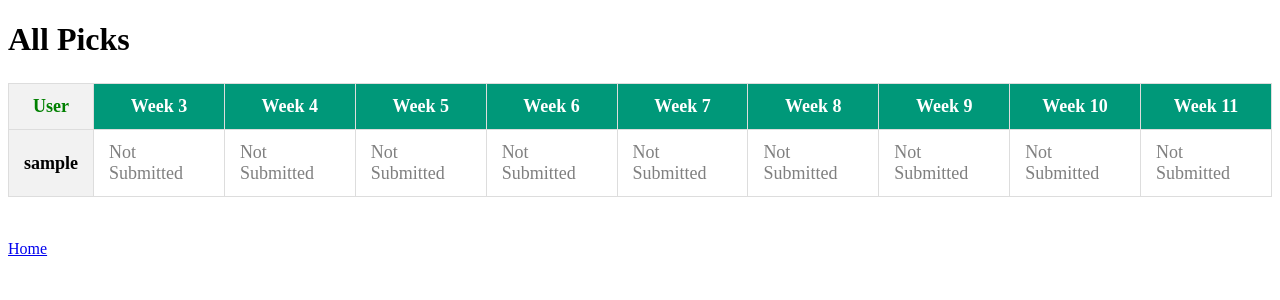
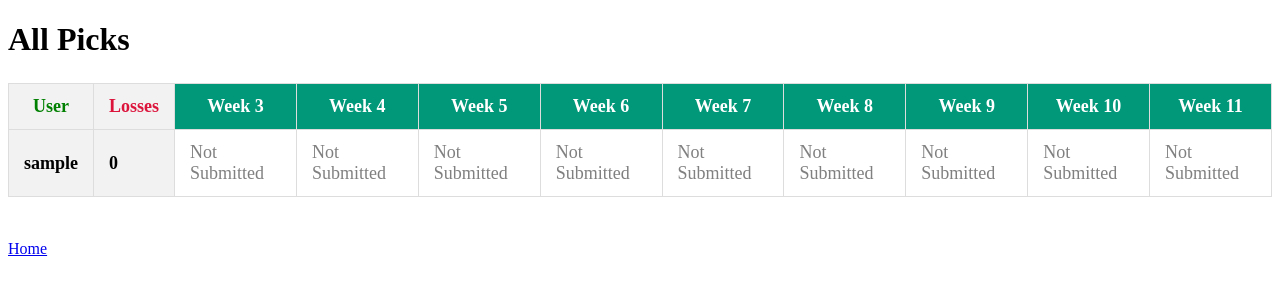
Before and after one commit to gmichnikov/nfl-survivor, a Flask app: page /view_picks in a window 1280 px wide. Shown: the top 300 px of the page. Run offline with Flask 3, Linux system fonts and the light colour scheme; the visitor is signed in with stand-in values (Sample User, id 1); data comes from the database, SQL or seed files in the repository; data that the repository does not hold is empty.

Commit message:
Add losses column to picks

```diff
--- a/app/routes.py
+++ b/app/routes.py
@@ -200,6 +200,7 @@ def pick():
 @login_required
 def view_picks():
     all_picks = {}
+    wrong_picks_count = {}
     usernames = [user.username for user in User.query.all()]
     usernames.sort()  # Sort usernames alphabetically
 
@@ -211,11 +212,17 @@ def view_picks():
         picks_for_week = Pick.query.filter_by(week=week).all()
 
         for pick in picks_for_week:
-            username = User.query.filter_by(id=pick.user_id).first().username
+            user = User.query.filter_by(id=pick.user_id).first()
+            username = user.username
             team_name = team_lookup.get(pick.team, pick.team)
             all_picks[week][username] = {'team': team_name, 'is_correct': pick.is_correct}
 
-    return render_template('view_picks.html', all_picks=all_picks, usernames=usernames)
+            # Count wrong picks
+            if not pick.is_correct:
+                wrong_picks_count[username] = wrong_picks_count.get(username, 0) + 1
+
+
+    return render_template('view_picks.html', all_picks=all_picks, usernames=usernames, wrong_picks_count=wrong_picks_count)
 
 @app.route('/logout')
 def logout():
--- a/app/static/styles.css
+++ b/app/static/styles.css
@@ -35,7 +35,7 @@
 }
 
 /* Style for the first column */
-.styled-table .first-col {
+.styled-table .first-col, .styled-table .second-col {
     background-color: #f2f2f2;
     font-weight: bold;
 }
@@ -43,3 +43,7 @@
 .styled-table thead tr.header-row .first-col {
     color: green;
 }
+
+.styled-table thead tr.header-row .second-col {
+    color: crimson;
+}
--- a/app/templates/view_picks.html
+++ b/app/templates/view_picks.html
@@ -10,6 +10,7 @@
             <thead>
                 <tr class="header-row">
                     <th class="first-col">User</th>
+                    <th class="second-col">Losses</th>
                     {% for week in all_picks.keys() %}
                     <th>Week {{ week }}</th>
                     {% endfor %}
@@ -19,6 +20,7 @@
                 {% for username in usernames %}
                 <tr>
                     <td class="first-col">{{ username }}</td>
+                    <td class="second-col">{{ wrong_picks_count.get(username, 0) }}</td>
                     {% for week, week_picks in all_picks.items() %}
                     <td class="{{ 'correct' if week_picks.get(username, {}).get('is_correct') is true else 'incorrect' if week_picks.get(username, {}).get('is_correct') is false else 'nopick' }}">
                         {{ week_picks.get(username, {}).get('team', 'Not Submitted') }}
```
